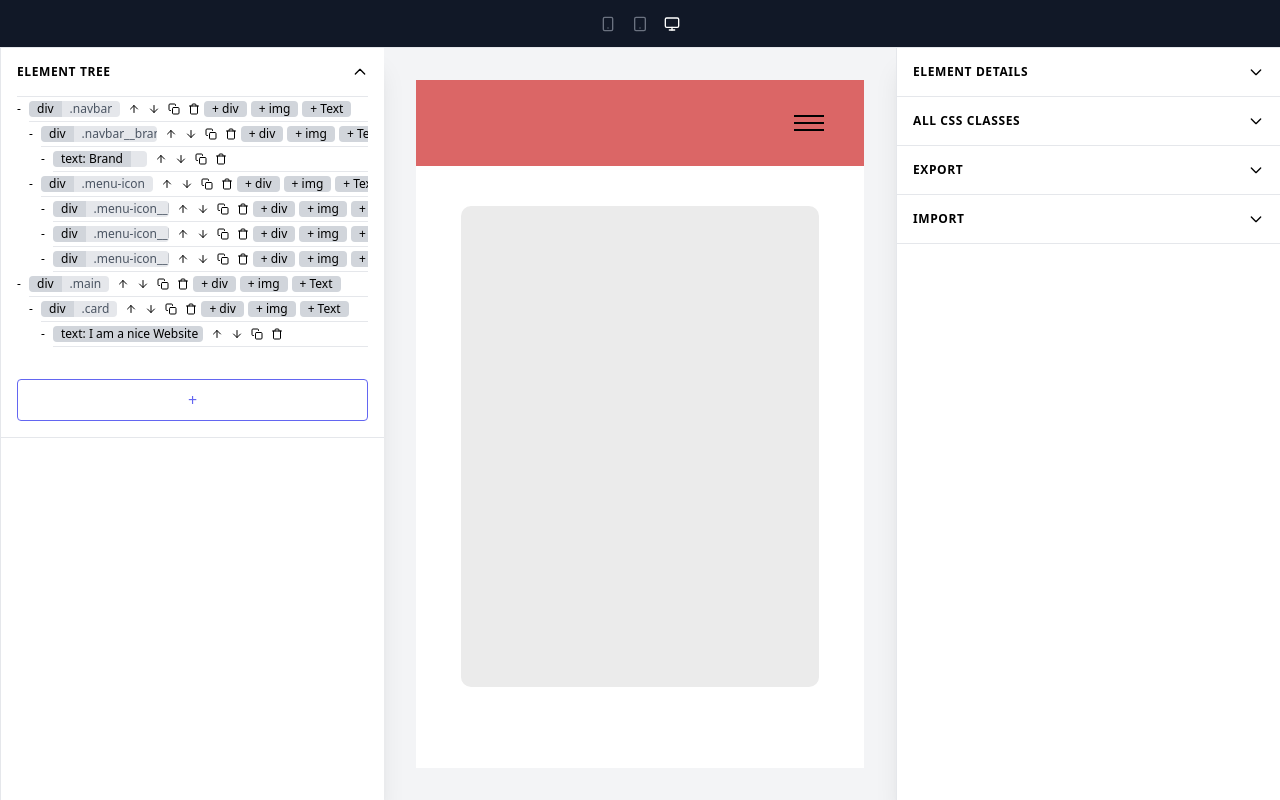
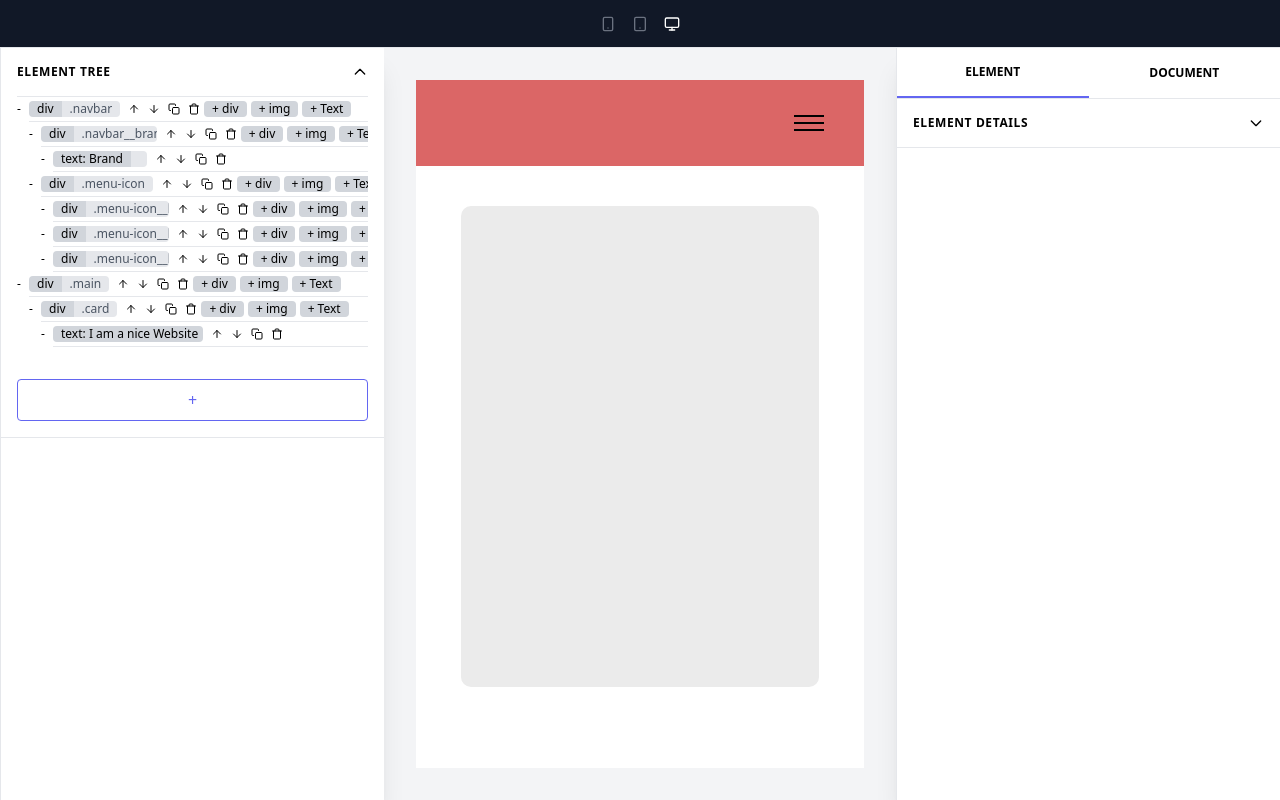
Before and after one commit to tdesero/wysicss, a React (Create React App) app: page / in a window 1280 px wide. Built offline with nearby package versions, Linux system fonts and the light colour scheme.

Commit message:
added tabs

```diff
--- a/package.json
+++ b/package.json
@@ -9,6 +9,7 @@
   ],
   "main": "src/index.js",
   "dependencies": {
+    "@headlessui/react": "^1.4.2",
     "highlight.js": "11.2.0",
     "js-beautify": "1.14.0",
     "react": "17.0.2",
--- a/src/components/CssProperties.js
+++ b/src/components/CssProperties.js
@@ -6,25 +6,25 @@ import { Accordion } from "./common/Accordion";
 
 const dimensionProperties = [
   { name: "width", label: "Width", direction: "x" },
-  { name: "height", label: "Height", direction: "y" }
+  { name: "height", label: "Height", direction: "y" },
 ];
 
 const dimensionMinMaxProperties = [
   { name: "min-width", label: "Min W", direction: "x" },
   { name: "min-height", label: "Min H", direction: "y" },
   { name: "max-width", label: "Max W", direction: "x" },
-  { name: "max-height", label: "Max H", direction: "y" }
+  { name: "max-height", label: "Max H", direction: "y" },
 ];
 
 const fontProperties = [
   { name: "font-size", label: "Font Size", direction: "y" },
   { name: "line-height", label: "Line", direction: "y" },
-  { name: "letter-spacing", label: "Spacing", direction: "y" }
+  { name: "letter-spacing", label: "Spacing", direction: "y" },
 ];
 
 const textAlignProperty = {
   name: "text-align",
-  options: ["left", "center", "right"]
+  options: ["left", "center", "right"],
 };
 
 const fontFamilyProperty = { name: "font-family", label: "Font Family" };
@@ -34,35 +34,35 @@ const fontColorProperty = { name: "color", label: "Text Color" };
 const fontWeightProperty = {
   name: "font-weight",
   label: "Font Family",
-  options: ["100", "200", "300", "400", "500", "600", "700"]
+  options: ["100", "200", "300", "400", "500", "600", "700"],
 };
 
 const PaddingProperties = [
   { name: "padding-top", label: "Top", direction: "y" },
   { name: "padding-right", label: "Right", direction: "x" },
   { name: "padding-bottom", label: "Bottom", direction: "y" },
-  { name: "padding-left", label: "Left", direction: "x" }
+  { name: "padding-left", label: "Left", direction: "x" },
 ];
 
 const marginProperties = [
   { name: "margin-top", label: "Top", direction: "y" },
   { name: "margin-right", label: "Right", direction: "x" },
   { name: "margin-bottom", label: "Bottom", direction: "y" },
-  { name: "margin-left", label: "Left", direction: "x" }
+  { name: "margin-left", label: "Left", direction: "x" },
 ];
 
 const borderWidthProperties = [
   { name: "border-top-width", label: "Top", direction: "y" },
   { name: "border-right-width", label: "Right", direction: "x" },
   { name: "border-bottom-width", label: "Bottom", direction: "y" },
-  { name: "border-left-width", label: "Left", direction: "x" }
+  { name: "border-left-width", label: "Left", direction: "x" },
 ];
 
 const borderRadiusProperties = [
   { name: "border-top-left-radius", label: "Top Left" },
   { name: "border-top-right-radius", label: "Top Right" },
   { name: "border-bottom-right-radius", label: "B. Right" },
-  { name: "border-bottom-left-radius", label: "B. Left" }
+  { name: "border-bottom-left-radius", label: "B. Left" },
 ];
 
 const borderColorProperty = { name: "border-color", label: "Border Color" };
@@ -71,44 +71,50 @@ const colorProperties = [{ name: "background-color", label: "Background C." }];
 
 const positionProperty = {
   name: "position",
-  options: ["static", "relative", "absolute", "fixed", "sticky"]
+  options: ["static", "relative", "absolute", "fixed", "sticky"],
 };
 
 const positionDirectionProperties = [
   { name: "top", label: "Top", direction: "y" },
   { name: "right", label: "Right", direction: "x" },
   { name: "bottom", label: "Bottom", direction: "y" },
-  { name: "left", label: "Left", direction: "x" }
+  { name: "left", label: "Left", direction: "x" },
 ];
 
 const displayProperty = {
   name: "display",
-  options: ["flex", "inline-flex", "block", "inline-block", "inline"]
+  options: ["flex", "inline-flex", "block", "inline-block", "inline"],
 };
 
 const justifyContentProperty = {
   name: "justify-content",
-  options: ["flex-start", "center", "flex-end", "space-between", "space-around"]
+  options: [
+    "flex-start",
+    "center",
+    "flex-end",
+    "space-between",
+    "space-around",
+  ],
 };
 
 const alignItemsProperty = {
   name: "align-items",
-  options: ["flex-start", "center", "flex-end", "stretch"]
+  options: ["flex-start", "center", "flex-end", "stretch"],
 };
 
 const flexProperties = [
   {
     name: "flex-wrap",
-    options: ["no-wrap", "wrap"]
+    options: ["no-wrap", "wrap"],
   },
   {
     name: "flex-grow",
-    options: ["0", "1"]
+    options: ["0", "1"],
   },
   {
     name: "flex-shrink",
-    options: ["0", "1"]
-  }
+    options: ["0", "1"],
+  },
 ];
 
 export default function CssProperties({ cssClass }) {
@@ -209,7 +215,7 @@ export default function CssProperties({ cssClass }) {
           ))}
         </div>
       </Accordion>
-      <Accordion title="Element Alignment" isOpen={false}>
+      <Accordion title="Layout" isOpen={false}>
         <div className="mb-3">
           <CssPropertyButtonGroup
             propertyName={displayProperty.name}
--- a/src/components/InspectorPanel.js
+++ b/src/components/InspectorPanel.js
@@ -8,6 +8,8 @@ import saveJSON from "./../helpers/saveJSON";
 
 import ElementInfos from "./ElementInfos";
 import CssEditor from "./CssEditor";
+
+import { Tab } from "@headlessui/react";
 
 export const SelectClassContext = createContext();
 
@@ -32,7 +34,7 @@ export default function InspectorPanel() {
     currentActive,
     getClassByName,
     importJSON,
-    changeElementSrc
+    changeElementSrc,
   } = useContext(Context);
 
   useEffect(() => {
@@ -65,6 +67,29 @@ export default function InspectorPanel() {
   return (
     <SelectClassContext.Provider value={selectClass}>
       <div className="w-96 flex-shrink-0 border-l shadow-xl overflow-auto bg-white">
+        <Tab.Group>
+          <Tab.List className="border-b flex text-xs tracking-wider">
+            <Tab
+              className={({ selected }) =>
+                selected
+                  ? "p-4 border-b-2 border-indigo-500 flex-1 font-bold uppercase"
+                  : "p-4 flex-1 font-bold uppercase"
+              }
+            >
+              Element
+            </Tab>
+            <Tab
+              className={({ selected }) =>
+                selected
+                  ? "p-4 border-b-2 border-indigo-500 flex-1 font-bold uppercase"
+                  : "p-4 flex-1 font-bold uppercase"
+              }
+            >
+              Document
+            </Tab>
+          </Tab.List>
+          <Tab.Panels>
+            <Tab.Panel>
               {
                 //we don't need this, if it's a textnode
                 currentActive && currentActive.tag && (
@@ -82,7 +107,7 @@ export default function InspectorPanel() {
                       setVal,
                       updatePseudoClass,
                       updateClassText,
-                removeClassFromElement
+                      removeClassFromElement,
                     }}
                   />
                 )
@@ -102,10 +127,12 @@ export default function InspectorPanel() {
                     setNewClassName,
                     addClassToElement,
                     changeElementTag,
-              changeElementSrc
+                    changeElementSrc,
                   }}
                 />
               </Accordion>
+            </Tab.Panel>
+            <Tab.Panel>
               <Accordion title="All CSS Classes" isOpen={false}>
                 {classNames.map((n) => (
                   <BadgeButton
@@ -116,7 +143,9 @@ export default function InspectorPanel() {
                   >
                     <button
                       className="mr-2"
-                onClick={() => addClassToElement(currentActive.id, n.name)}
+                      onClick={() =>
+                        addClassToElement(currentActive.id, n.name)
+                      }
                     >
                       +
                     </button>
@@ -124,7 +153,7 @@ export default function InspectorPanel() {
                   </BadgeButton>
                 ))}
               </Accordion>
-        <Accordion title="Export" isOpen={false}>
+              <Accordion title="Export" isOpen={true}>
                 <button
                   className="mt-3 w-full py-2 px-6 rounded border text-indigo-500 border-indigo-500 flex-grow"
                   onClick={() => exportHTML({ classNames, elements })}
@@ -138,7 +167,7 @@ export default function InspectorPanel() {
                   Save JSON
                 </button>
               </Accordion>
-        <Accordion title="Import" isOpen={false}>
+              <Accordion title="Import" isOpen={true}>
                 <label className="mt-3 block text-center py-2 px-6 rounded border text-indigo-500 border-indigo-500 flex-grow">
                   import JSON
                   <input
@@ -149,6 +178,9 @@ export default function InspectorPanel() {
                   />
                 </label>
               </Accordion>
+            </Tab.Panel>
+          </Tab.Panels>
+        </Tab.Group>
       </div>
     </SelectClassContext.Provider>
   );
```
Also changed, not shown: 14 other files (tests, documents, lock files or other folders). Lines whose indentation alone changed are shown as unchanged.
